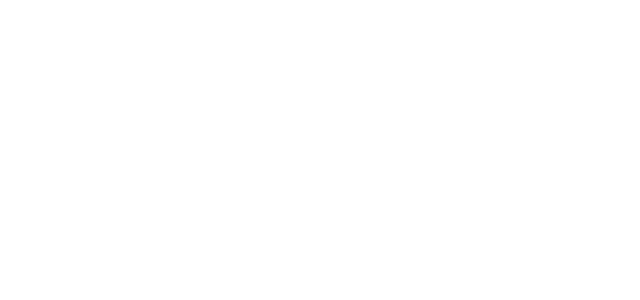
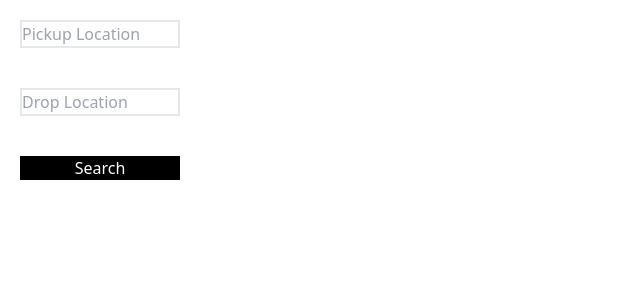
Before and after one commit to Amrutha-01/LiftEase, a React (Create React App) app: page /mainPage in a window 1280 px wide. Shown: the top 300 px of the page, without its empty margins (0-640 px from the left). Built offline with nearby package versions, Linux system fonts and the light colour scheme.

Commit message:
initiate get ride

```diff
--- a/package.json
+++ b/package.json
@@ -8,7 +8,9 @@
     "@testing-library/user-event": "^13.5.0",
     "react": "^18.2.0",
     "react-dom": "^18.2.0",
+    "react-router-dom": "^6.23.0",
     "react-scripts": "5.0.1",
+    "tailwind": "^4.0.0",
     "web-vitals": "^2.1.4"
   },
   "scripts": {
@@ -34,5 +36,8 @@
       "last 1 firefox version",
       "last 1 safari version"
     ]
+  },
+  "devDependencies": {
+    "tailwindcss": "^3.4.3"
   }
 }
--- a/src/App.js
+++ b/src/App.js
@@ -1,10 +1,17 @@
-import logo from './logo.svg';
+import { Route, BrowserRouter as Router, Routes } from 'react-router-dom';
 import './App.css';
+import LandingPage from './components/LandingPage/LandingPage';
+import MainPage from './components/MainPage/MainPage';
 
 function App() {
   return (
     <div className="App">
-
+      <Router>
+        <Routes>
+        <Route path="/" element={<LandingPage/>}/>
+          <Route path="/mainPage" element={<MainPage/>}/>
+        </Routes>
+      </Router>
     </div>
   );
 }
--- /dev/null
+++ b/src/components/GetRide/GetRide.js
@@ -0,0 +1,17 @@
+import React, { useState } from "react";
+import "../../index.css";
+
+export default function GetRide(){
+    const [pickup,setPickUp]=useState("")
+    const [drop,setDrop]=useState("")
+
+    return(
+        <div className="get-ride">
+            <div className="searching-part flex flex-col">
+                <input type="text" onChange={(e)=>{setPickUp(e.target.value)}} value={pickup} placeholder="Pickup Location" className="border-2 w-40 m-5"/>
+                <input type="text" onChange={(e)=>{setDrop(e.target.value)}} value={drop} placeholder="Drop Location" className="border-2 w-40 m-5"/>
+                <button className="bg-black text-white w-40 m-5">Search</button>
+            </div>
+        </div>
+    )
+}
--- /dev/null
+++ b/src/components/LandingPage/LandingPage.js
@@ -0,0 +1,12 @@
+import React from "react";
+import { Link } from "react-router-dom";
+
+export default function LandingPage(){
+    return(
+        <div className="landing-page">
+            <Link to="/mainPage">
+                <button>Get started</button>
+            </Link>
+        </div>
+    )
+}
--- /dev/null
+++ b/src/components/MainPage/MainPage.js
@@ -0,0 +1,10 @@
+import React from "react";
+import GetRide from "../GetRide/GetRide";
+
+export default function MainPage(){
+    return(
+        <div className="main-page">
+            <GetRide/>
+        </div>
+    )
+}
--- a/src/index.css
+++ b/src/index.css
@@ -1,13 +1,3 @@
-body {
-  margin: 0;
-  font-family: -apple-system, BlinkMacSystemFont, 'Segoe UI', 'Roboto', 'Oxygen',
-    'Ubuntu', 'Cantarell', 'Fira Sans', 'Droid Sans', 'Helvetica Neue',
-    sans-serif;
-  -webkit-font-smoothing: antialiased;
-  -moz-osx-font-smoothing: grayscale;
-}
-
-code {
-  font-family: source-code-pro, Menlo, Monaco, Consolas, 'Courier New',
-    monospace;
-}
+@tailwind base;
+@tailwind components;
+@tailwind utilities;
--- /dev/null
+++ b/tailwind.config.js
@@ -0,0 +1,8 @@
+/** @type {import('tailwindcss').Config} */
+module.exports = {
+  content: ["./src/**/*.{js,jsx,ts,tsx}",],
+  theme: {
+    extend: {},
+  },
+  plugins: [],
+}
```
Also changed, not shown: 1 other file (tests, documents, lock files or other folders).
